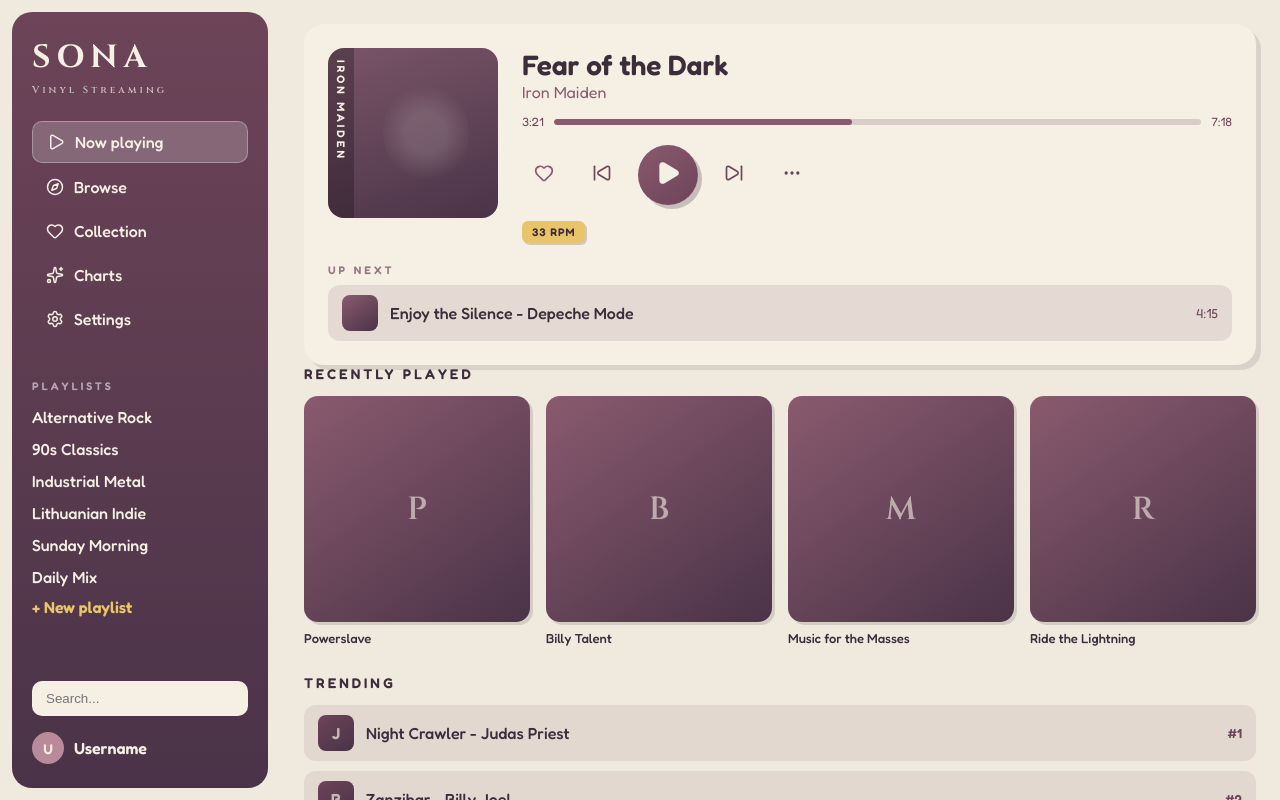
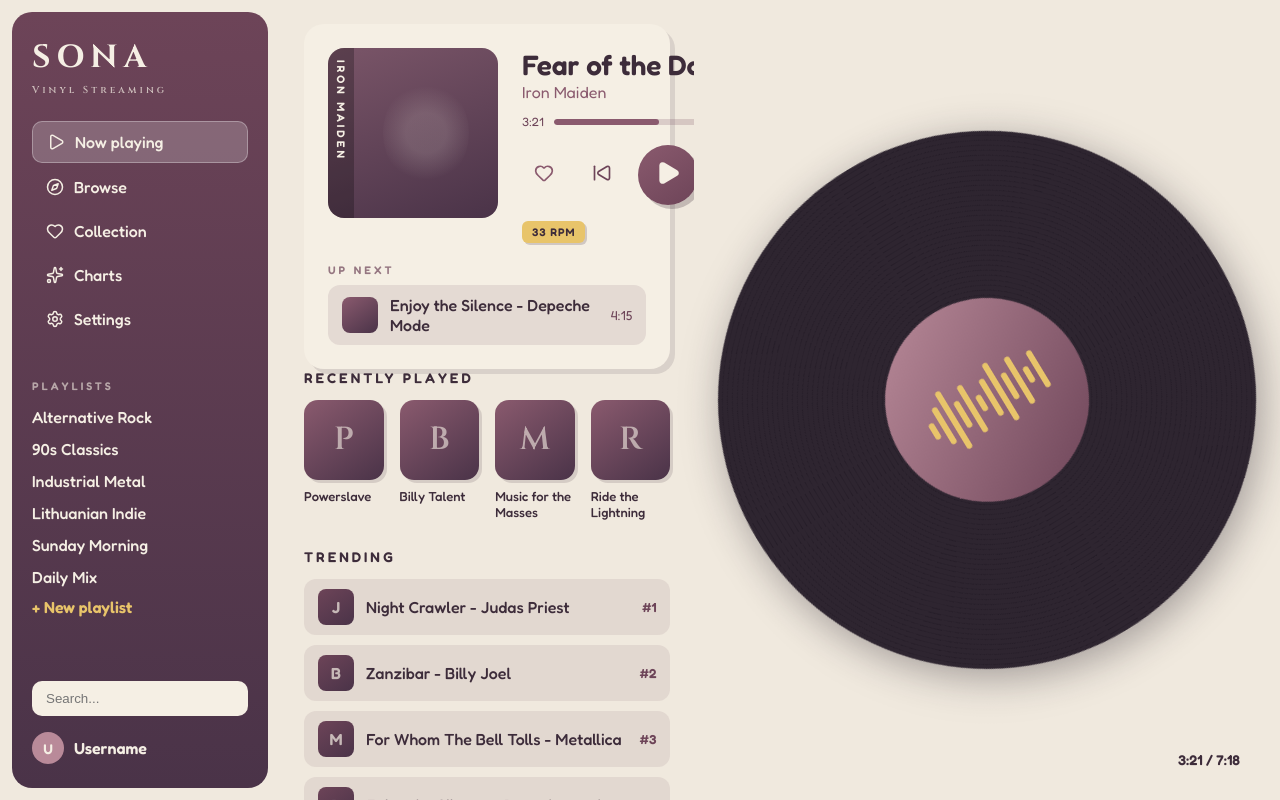
Before and after one commit to Geek-Harold/Music-Player, a React (Vite) app: page / in a window 1280 px wide. Built offline with nearby package versions, Linux system fonts and the light colour scheme.

Commit message:
Add spinning vinyl disc panel

```diff
--- a/src/App.css
+++ b/src/App.css
@@ -1,6 +1,6 @@
 .app {
   display: grid;
-  grid-template-columns: 280px 1fr;
+  grid-template-columns: 280px 1fr 1fr;
   height: 100vh;
   overflow: hidden;
 }
--- a/src/App.jsx
+++ b/src/App.jsx
@@ -3,6 +3,7 @@
 import NowPlaying from "./components/NowPlaying";
 import RecentlyPlayed from "./components/RecentlyPlayed";
 import Trending from "./components/Trending";
+import VinylDisc from "./components/VinylDisc";
 
 export default function App() {
   return (
@@ -13,6 +14,7 @@
         <RecentlyPlayed />
         <Trending />
       </main>
+      <VinylDisc />
     </div>
   );
 }
--- /dev/null
+++ b/src/components/VinylDisc.css
@@ -0,0 +1,66 @@
+.vinyl-panel {
+  display: flex;
+  flex-direction: column;
+  align-items: center;
+  justify-content: center;
+  position: relative;
+  padding: 24px;
+}
+
+/* the vinyl record */
+.vinyl {
+  width: min(42vw, 540px);
+  aspect-ratio: 1;
+  border-radius: 50%;
+  background:
+    radial-gradient(circle, #1e1720 18%, transparent 19%),
+    repeating-radial-gradient(
+      circle,
+      var(--vinyl) 0px,
+      var(--vinyl) 4px,
+      #241c27 5px
+    );
+  display: flex;
+  align-items: center;
+  justify-content: center;
+  animation: spin 6s linear infinite;
+  animation-play-state: running;
+  box-shadow: 0 10px 40px rgba(46, 37, 48, 0.4);
+}
+
+.vinyl-label {
+  width: 38%;
+  aspect-ratio: 1;
+  border-radius: 50%;
+  background: linear-gradient(145deg, var(--mauve-light), var(--mauve-dark));
+  display: flex;
+  align-items: center;
+  justify-content: center;
+}
+
+@keyframes spin {
+  to {
+    transform: rotate(360deg);
+  }
+}
+
+/* yellow waveform bars */
+.waveform {
+  display: flex;
+  gap: 5px;
+  align-items: center;
+}
+.waveform span {
+  width: 6px;
+  border-radius: 3px;
+  background: var(--accent-yellow);
+}
+
+.vinyl-time {
+  position: absolute;
+  bottom: 32px;
+  right: 40px;
+  font-weight: 600;
+  color: var(--ink);
+  font-size: 14px;
+}
--- /dev/null
+++ b/src/components/VinylDisc.jsx
@@ -0,0 +1,24 @@
+import "./VinylDisc.css";
+import { currentTrack } from "../data/tracks";
+
+export default function VinylDisc() {
+  return (
+    <div className="vinyl-panel">
+      <div className="vinyl">
+        <div className="vinyl-label">
+          <div className="waveform">
+            {[...Array(12)].map((_, i) => (
+              <span
+                key={i}
+                style={{ height: `${18 + ((i * 7) % 5) * 12}px` }}
+              />
+            ))}
+          </div>
+        </div>
+      </div>
+      <div className="vinyl-time">
+        {currentTrack.currentTime} / {currentTrack.duration}
+      </div>
+    </div>
+  );
+}
```
